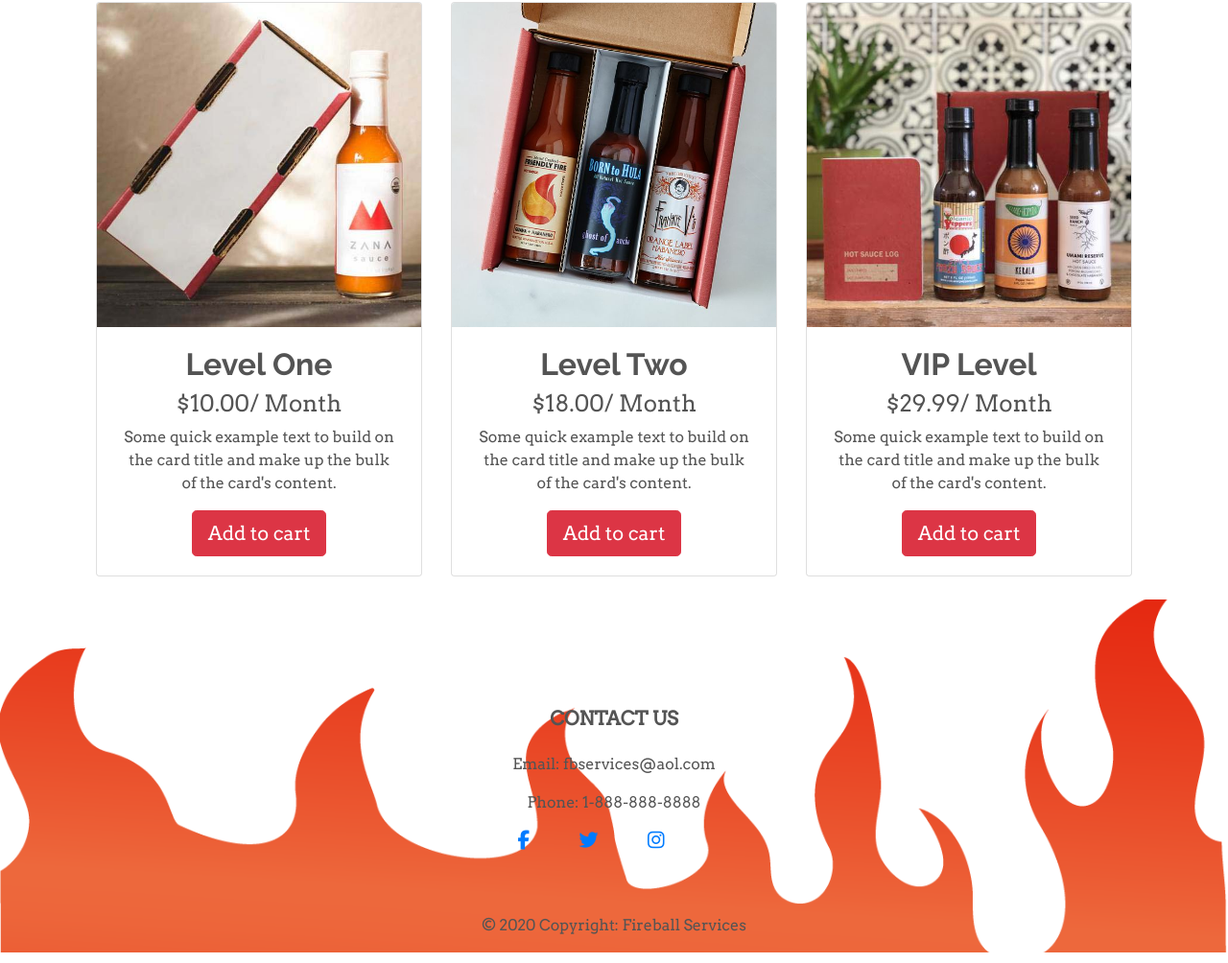
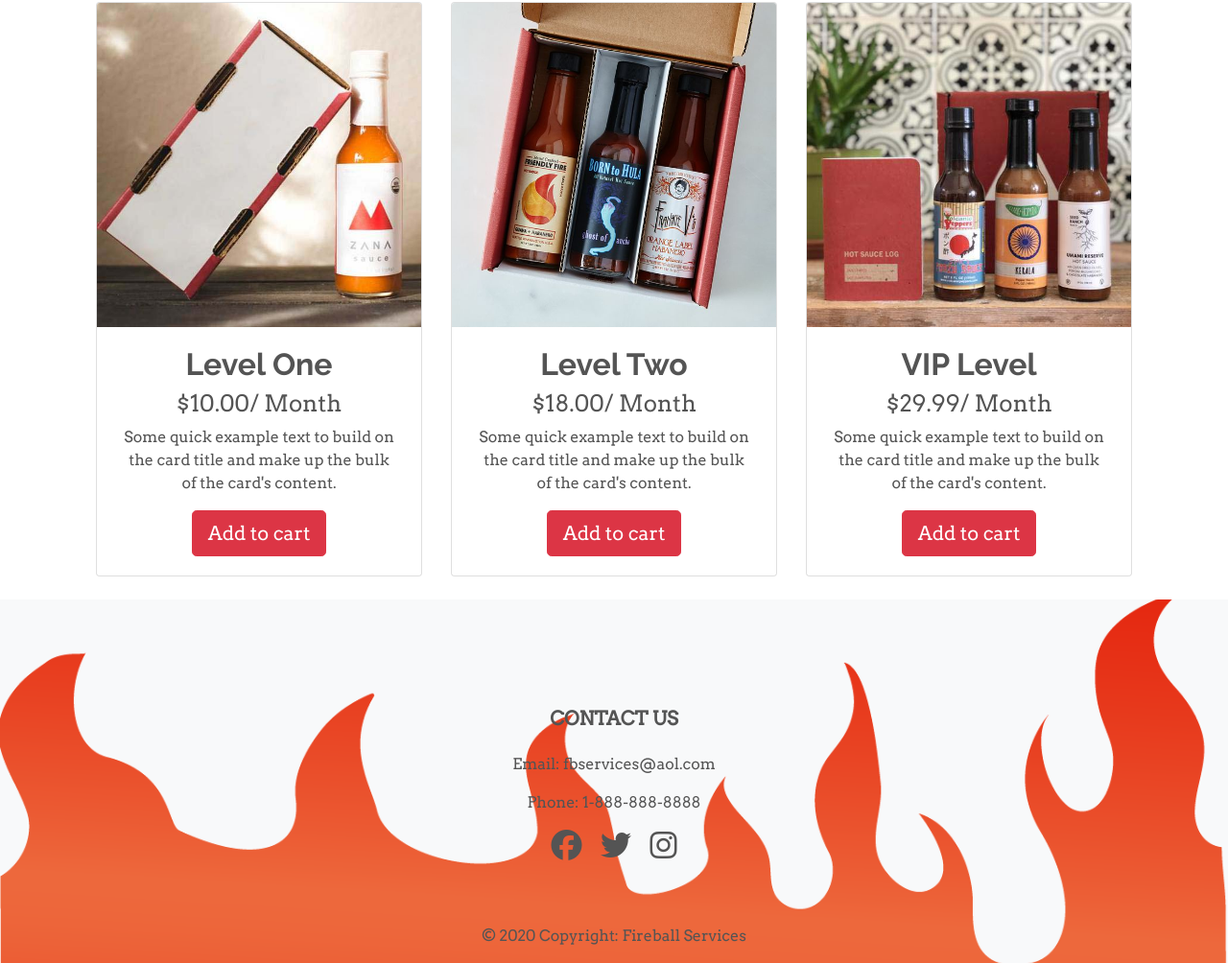
Before and after one commit to jlsorgel/web3, a plain HTML site: page midterm/services.html in a window 1280 px wide. Shown: the part 258-1262 px from the top of the page at 96% size. Drawn offline with nearby package versions, Linux system fonts and the light colour scheme.

Commit message:
Footer on services page

```diff
--- a/midterm/main.css
+++ b/midterm/main.css
@@ -183,3 +183,27 @@ hr {
   .footer-row{
   z-index:-100!important;
   }
+
+
+   footer a{
+    color:#545454!important;
+    text-decoration: none;
+  }
+
+
+  ul.links{
+    list-style-type:none;
+    display:flex;
+
+    /* max-width:16rem;
+    margin:0, auto; */
+  }
+
+  ul.social.li{
+    /* margin:0 auto; */
+  }
+
+
+  footer a:hover{
+    color:red!important;
+  }
--- a/midterm/services.html
+++ b/midterm/services.html
@@ -190,12 +190,11 @@
 
 
 
-    <!-- Footer -->
+    <!-- FOOTER FOOTER -->
 
 
-    <!-- Footer Elements -->
-
-    <div class="container-fluid footer-background  pt-5" style=" background-image: url(images/flames.png);">
+    <footer>
+      <div class="container-fluid footer-background bg-light  pt-5" style=" background-image: url(images/flames.png);">
 
         <!-- Grid row-->
         <div class="row justify-content-center text-center  ">
@@ -212,18 +211,25 @@
             <p>Phone: 1-888-888-8888</p>
 
 
-          <!-- Facebook -->
-          <a class="fb-ic">
-            <i class="fab fa-facebook-f fa-lg white-text mr-md-5 mr-3 fa-2x"> </i>
+            <a href="#"><i class="fab fa-facebook fa-2x"></i></a>
+            <a href="#"><i class="fab fa-twitter fa-2x mx-3 "></i></li>
+              <a href="#"><i class="fab fa-instagram fa-2x "></i></a>
+
+              </ul>
+
+
+
+              <!-- <a class="fb-ic"></a>
+          <i class="fab fa-facebook-f fa-lg white-text  mr-3 fa-2x"> </i>
           </a>
-          <!-- Twitter -->
+
           <a class="tw-ic">
-            <i class="fab fa-twitter fa-lg white-text mr-md-5 mr-3 fa-2x"> </i>
+            <i class="fab fa-twitter fa-lg white-text  mr-3 mr-md-5 fa-2x"> </i>
           </a>
-          <!--Instagram-->
+
           <a class="ins-ic">
-            <i class="fab fa-instagram fa-lg white-text mr-md-5 mr-3 fa-2x"> </i>
-          </a>
+            <i class="fab fa-instagram fa-lg white-text mr-3 mr-md-5 fa-2x"> </i>
+          </a> -->
 
           </div>
 
@@ -237,12 +243,12 @@
         </div>
         <!-- Copyright -->
 
-      </footer>
-      <!-- Footer -->
 
 
       </div> <!-- Footer Elements -->
 
+    </footer>
+    <!-- Footer -->
 
 
 
```
Lines whose indentation alone changed are shown as unchanged.
